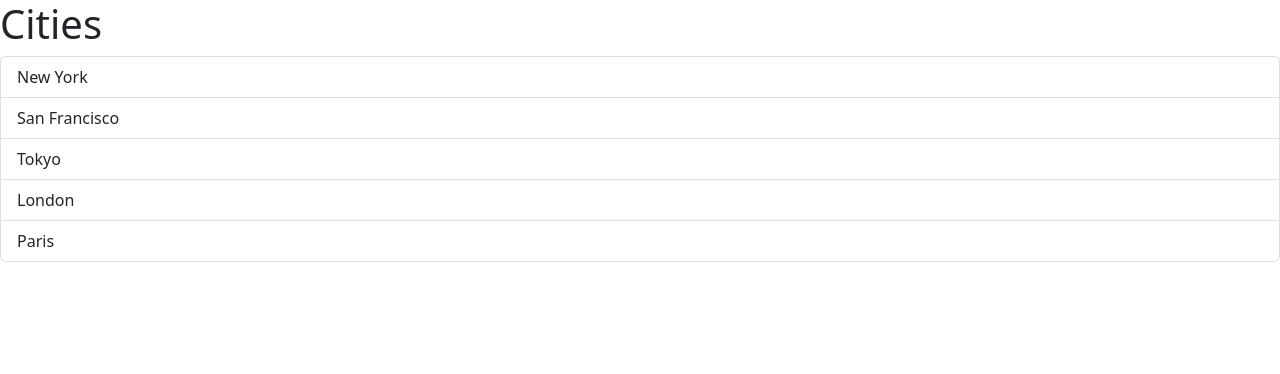
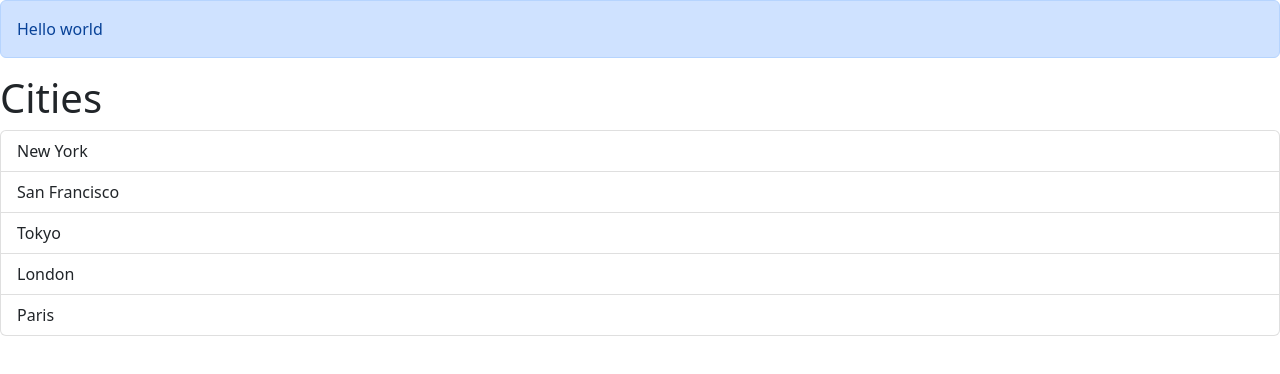
Before and after one commit to arthuragf/react-app, a React (Vite) app: page / in a window 1280 px wide. Shown: the top 374 px of the page. Built offline with nearby package versions, Linux system fonts and the light colour scheme.

Commit message:
Inserts alerts to App

```diff
--- a/src/App.tsx
+++ b/src/App.tsx
@@ -1,4 +1,5 @@
 import ListGroup from "./components/ListGroup";
+import Alert from "./components/Alert";
 
 function App() {
   const items = ["New York", "San Francisco", "Tokyo", "London", "Paris"];
@@ -8,6 +9,9 @@
 
   return (
     <div>
+      <Alert>
+        <span>Hello world</span>
+      </Alert>
       <ListGroup
         items={items}
         heading="Cities"
--- /dev/null
+++ b/src/components/Alert.tsx
@@ -0,0 +1,11 @@
+import { ReactNode } from "react";
+
+interface AlertProps {
+  children: ReactNode;
+}
+
+const Alert = ({ children }: AlertProps) => {
+  return <div className="alert alert-primary">{children}</div>;
+};
+
+export default Alert;
```
